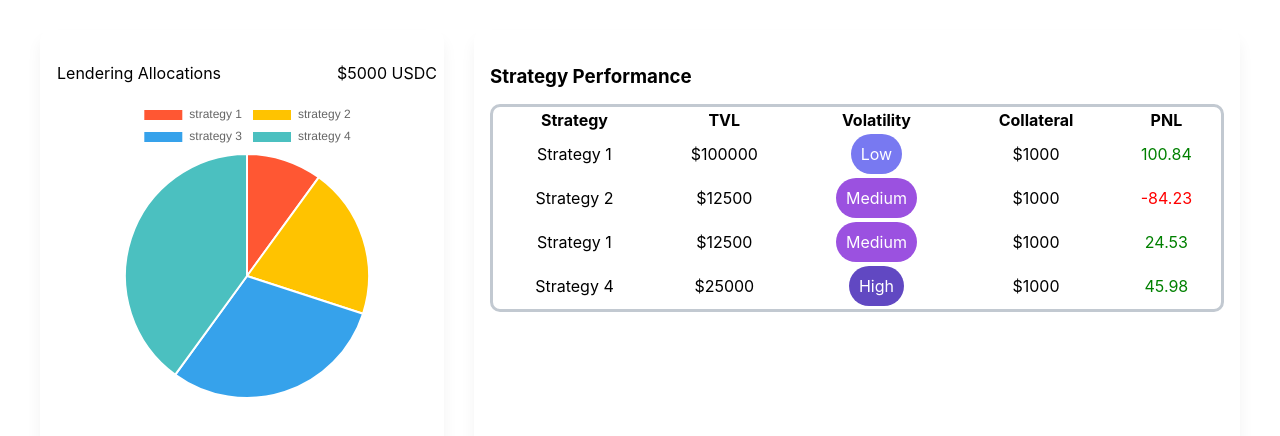
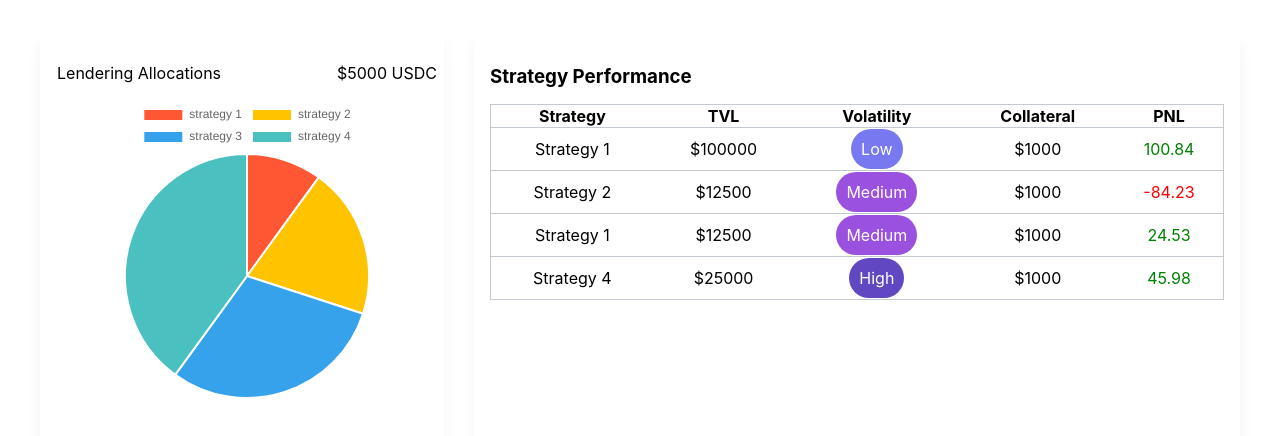
Before and after one commit to Mrdabbit/Gold-Link, a React (Create React App) app: page / in a window 1280 px wide. Shown: the top 436 px of the page. Built offline with nearby package versions, Linux system fonts and the light colour scheme.

Commit message:
added branch for fixing styling

```diff
--- a/src/Table.js
+++ b/src/Table.js
@@ -46,29 +46,46 @@ const Table = () => {
       <h3 style={{ display: "flex", marginBottom: "16px" }}>
         Strategy Performance
       </h3>
-      <table style={{ border: "solid #C2C9D1", borderRadius: "10px" }}>
+      <table
+        style={{
+          width: "100%",
+          borderCollapse: "collapse",
+          border: "1px solid #C2C9D1",
+          borderRadius: "20px",
+        }}
+      >
         <thead>
           <tr>
-            <th>Strategy</th>
-            <th>TVL</th>
-            <th>Volatility</th>
-            <th>Collateral</th>
-            <th>PNL</th>
+            <th style={{ borderBottom: "1px solid #C2C9D1" }}>Strategy</th>
+            <th style={{ borderBottom: "1px solid #C2C9D1" }}>TVL</th>
+            <th style={{ borderBottom: "1px solid #C2C9D1" }}>Volatility</th>
+            <th style={{ borderBottom: "1px solid #C2C9D1" }}>Collateral</th>
+            <th style={{ borderBottom: "1px solid #C2C9D1" }}>PNL</th>
           </tr>
         </thead>
         <tbody>
-          {datasets.map((data) => (
-            <tr>
-              <td>{data.name}</td>
-              <td>{`$${data.TVL}`}</td>
-              <td>{<Pill text={data.volatility} />}</td>
-              <td>{`$${data.collateral}`}</td>
+          {datasets.map((data, index) => (
+            <tr key={index}>
+              <td style={{ borderBottom: "1px solid #C2C9D1" }}>{data.name}</td>
+              <td
+                style={{ borderBottom: "1px solid #C2C9D1" }}
+              >{`$${data.TVL}`}</td>
+              <td style={{ borderBottom: "1px solid #C2C9D1" }}>
+                {<Pill text={data.volatility} />}
+              </td>
+              <td
+                style={{ borderBottom: "1px solid #C2C9D1" }}
+              >{`$${data.collateral}`}</td>
               <td
                 style={{
                   color: `${Math.sign(data.PNL) === 1 ? "green" : "red"}`,
+                  borderBottom: "1px solid #C2C9D1",
                 }}
               >
-                {data.PNL}
+                {data.PNL.toLocaleString(undefined, {
+                  minimumFractionDigits: 2,
+                  maximumFractionDigits: 2,
+                })}
               </td>
             </tr>
           ))}
```
